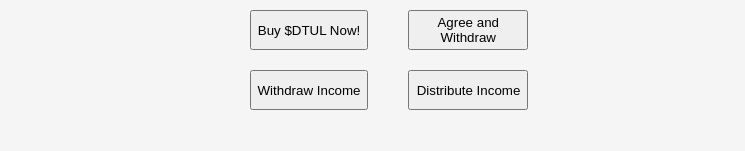
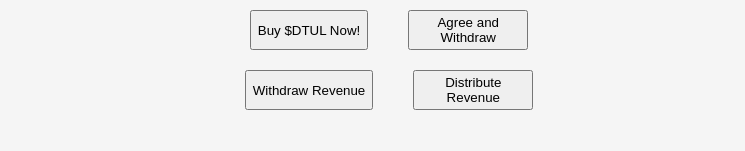
Before and after one commit to 0xNodnarB/Tuleverage, a plain HTML site: page index.html in a window 1280 px wide. Shown: the part 801-952 px from the top of the page, without its empty margins (251-996 px from the left). Drawn offline with Linux system fonts and the light colour scheme.

Commit message:
Update index.html

```diff
--- a/index.html
+++ b/index.html
@@ -245,8 +245,8 @@ button:hover {
   </div>
 
 <div class="flex-parent jc-center" style="margin-top: 20px">
-  <button type="submit" class="margin-right" class="test">Withdraw Income</button>
-  <button onclick="show('popup3')" class="test" href="#">Distribute Income</button>
+  <button type="submit" class="margin-right" class="test">Withdraw Revenue</button>
+  <button onclick="show('popup3')" class="test" href="#">Distribute Revenue</button>
   <!-- This is what will be included inside the popup3 -->
     <div class="popup3" id="popup3">
     	<h4>Hello Danilo!</h4>
```
